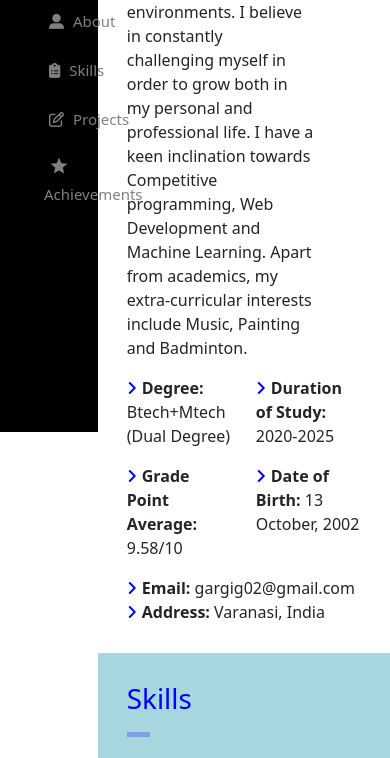
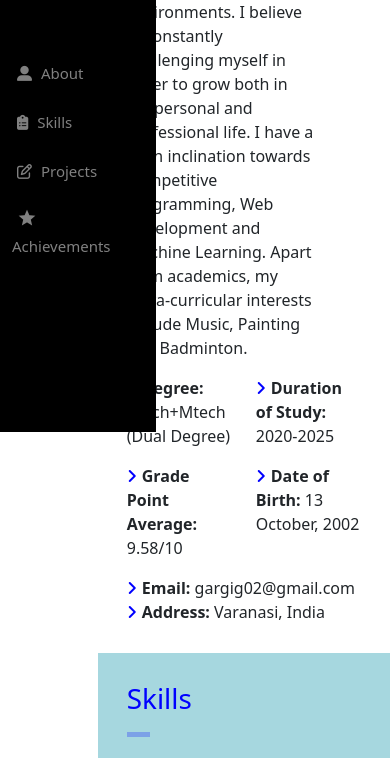
Before and after one commit to gargig02/Portfolio, a plain HTML site: page index.html in a window 390 px wide. Shown: the part 412-1170 px from the top of the page. Drawn offline with nearby package versions, Linux system fonts and the light colour scheme.

Commit message:
made navbar responsive

```diff
--- a/style.css
+++ b/style.css
@@ -4,6 +4,15 @@
     position:fixed;
     background-color: black;
     /* display: inline; */
+}
+
+@media only screen and (max-width: 768px){
+    .navbar-div{
+        width:40%;
+    }
+    .navbar-list{
+        padding-left:0px;
+    }
 }
 
 .prof-pic{
```
